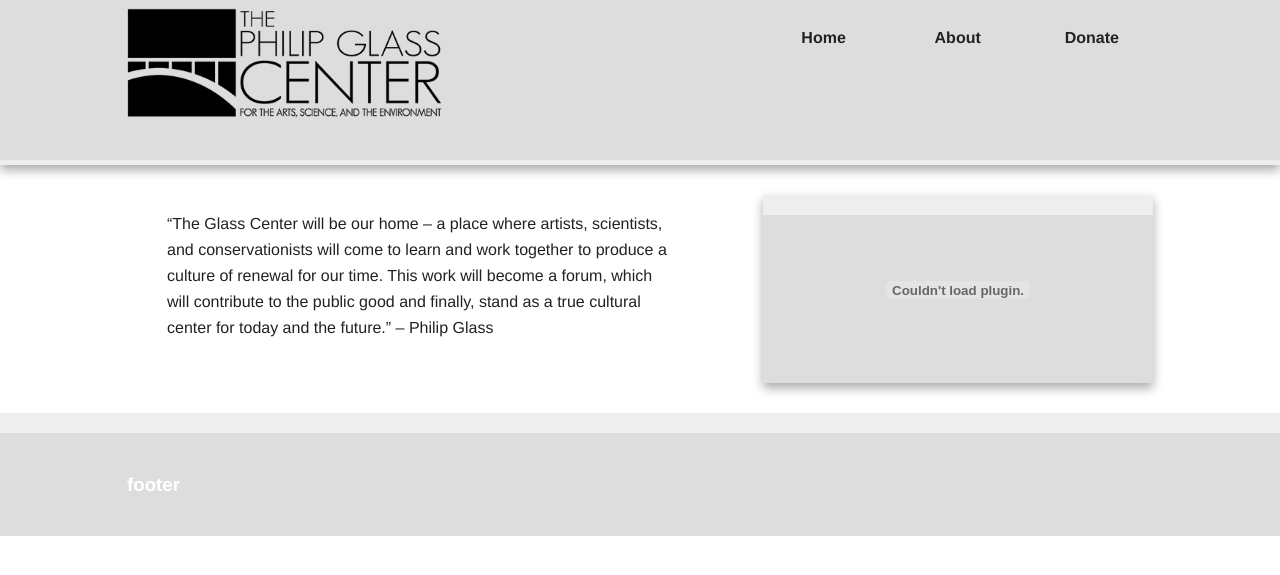
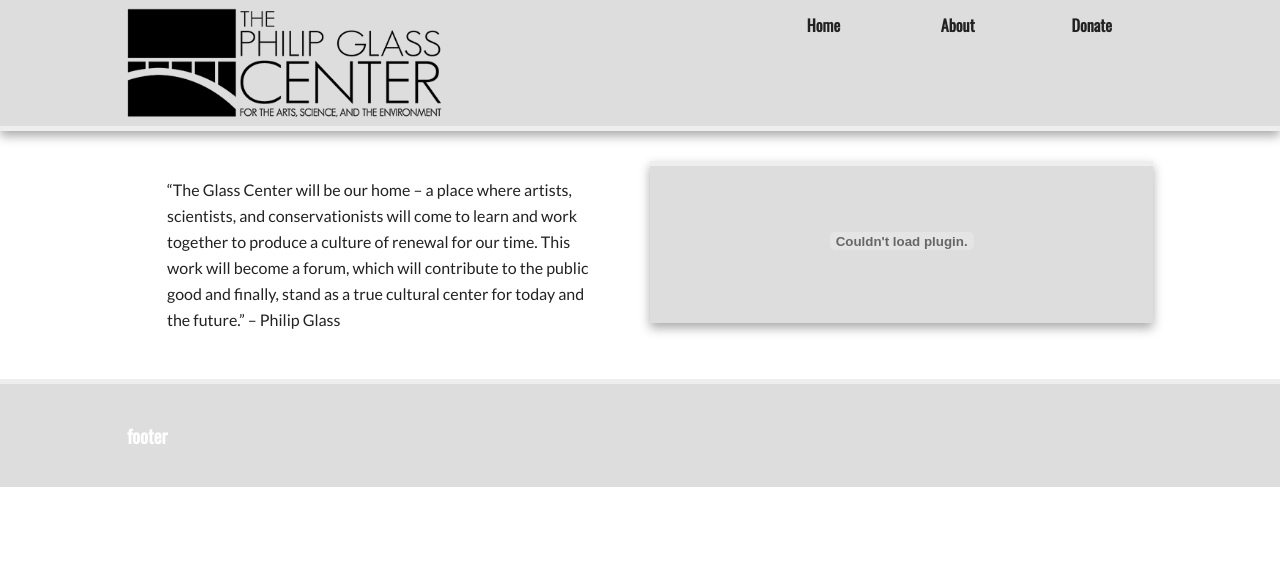
Before and after one commit to Ghan/philipglasscenter, a PHP site: page / in a window 1280 px wide. Shown: the top 575 px of the page. Run offline with PHP 8.4, Linux system fonts and the light colour scheme; some libraries are stand-ins or nearby versions.

Commit message:
sets up fonts, better layout for main page

```diff
--- a/css/main.css
+++ b/css/main.css
@@ -62,7 +62,11 @@
    ========================================================================== */
 
 body {
-    font: 16px/26px Helvetica, Helvetica Neue, Arial;
+    font: 16px/26px 'Lato', Helvetica, Helvetica Neue, Arial;
+}
+
+h1, h2, h3, h4, h5, nav {
+    font-family: 'Oswald', Futura, "Trebuchet MS", Arial, sans-serif;;
 }
 
 .wrapper {
@@ -99,7 +103,7 @@
 
 .footer-container,
 .main aside {
-    border-top: 20px solid #EEE;
+    border-top: 5px solid #EEE;
 }
 
 .header-container,
@@ -124,7 +128,7 @@
 nav a {
     display: block;
     margin: .25em;
-    height: 110px;
+    padding: 2%;
 
     text-align: center;
     text-decoration: none;
@@ -157,7 +161,7 @@
 
 .main aside {
     color: white;
-    padding: 0px 5% 10px;
+    padding: none;
 }
 
 .footer-container footer {
@@ -204,8 +208,8 @@
     nav a {
         float: left;
         width: 27%;
-        margin: 0 1.7%;
-        padding: 25px 2%;
+        margin-left: 1.7%;
+        margin-right: 1.7%;
         margin-bottom: 0;
     }
 
@@ -262,12 +266,12 @@
 
     .main article {
         float: left;
-        width: 57%;
+        width: 49%;
     }
 
     .main aside {
         float: right;
-        width: 28%;
+        width: 49%;
     }
 }
 
--- a/home.html
+++ b/home.html
@@ -9,6 +9,8 @@
         <title></title>
         <meta name="description" content="">
         <meta name="viewport" content="width=device-width, initial-scale=1">
+
+        <link href='http://fonts.googleapis.com/css?family=Lato:300,400|Oswald' rel='stylesheet' type='text/css'>
 
         <link rel="stylesheet" href="css/normalize.min.css">
         <link rel="stylesheet" href="css/main.css">
```
